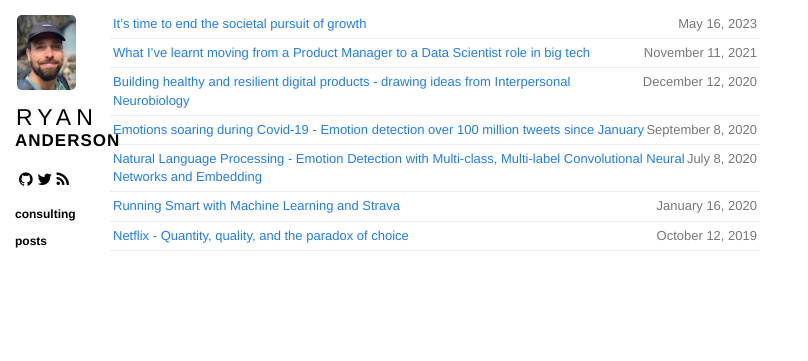
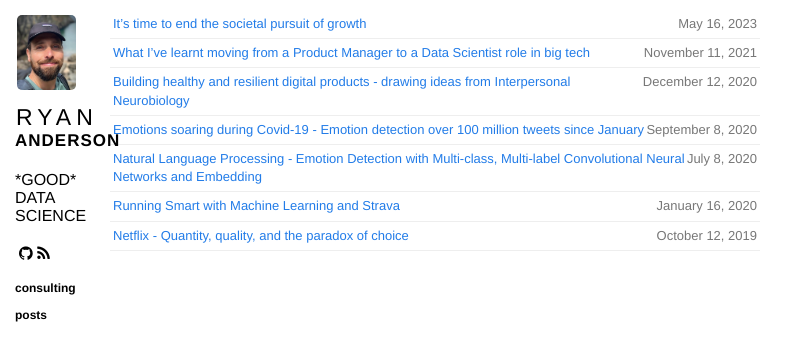
Before and after one commit to ryan-anderson-ds/ryan-anderson-ds.github.io, a Jekyll site: the page built from index.html, in a window 1280 px wide. Shown: the top 361 px of the page, without its empty margins (0-808 px from the left). Built offline with Jekyll 4.4.1, drawn with Linux system fonts in a browser that asks for light colours; nearby versions of some CDN libraries.

Commit message:
Update sidebar.html

```diff
--- a/_includes/sidebar.html
+++ b/_includes/sidebar.html
@@ -10,9 +10,12 @@
     </a>
   </section>
 
+  <section class="name">
+    *Good* Data Science
+  </section>
+
   <section class="meta">
     <a href="{{ site.github.owner_url }}" target="_blank" title="Follow me on GitHub" aria-label="Follow me on GitHub"><i class="fa fa-github"></i></a>
-    <a href="https://twitter.com/{{ site.twitter }}" target="_blank" title="Follow me on Twitter" aria-label="Follow me on Twitter"><i class="fa fa-twitter"></i></a>
     <a href="/atom.xml" title="Atom RSS feed" aria-label="Atom RSS feed"><i class="fa fa-rss"></i></a>
   </section>
 
```
